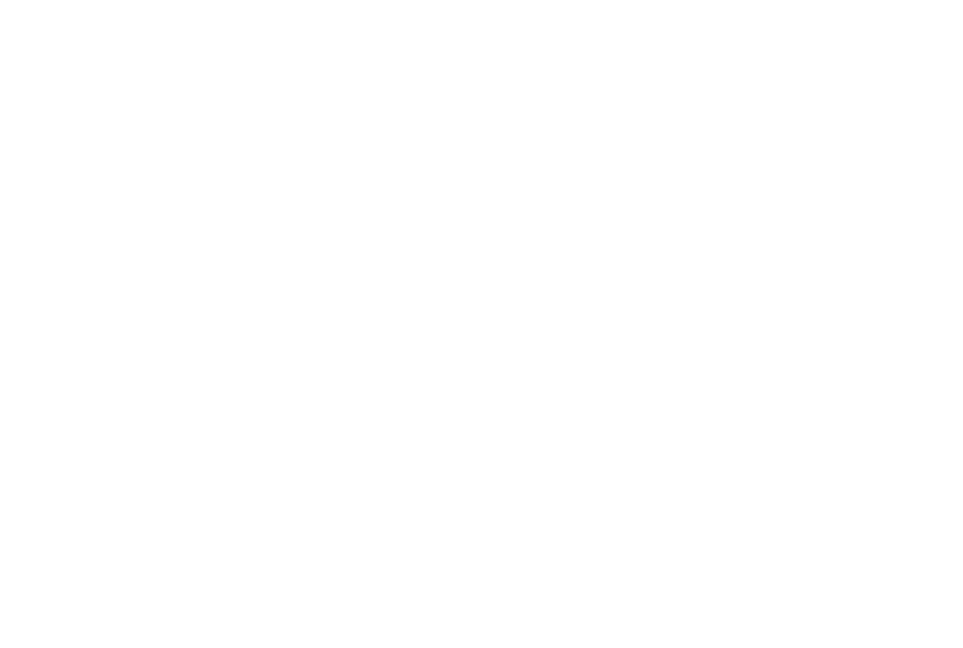
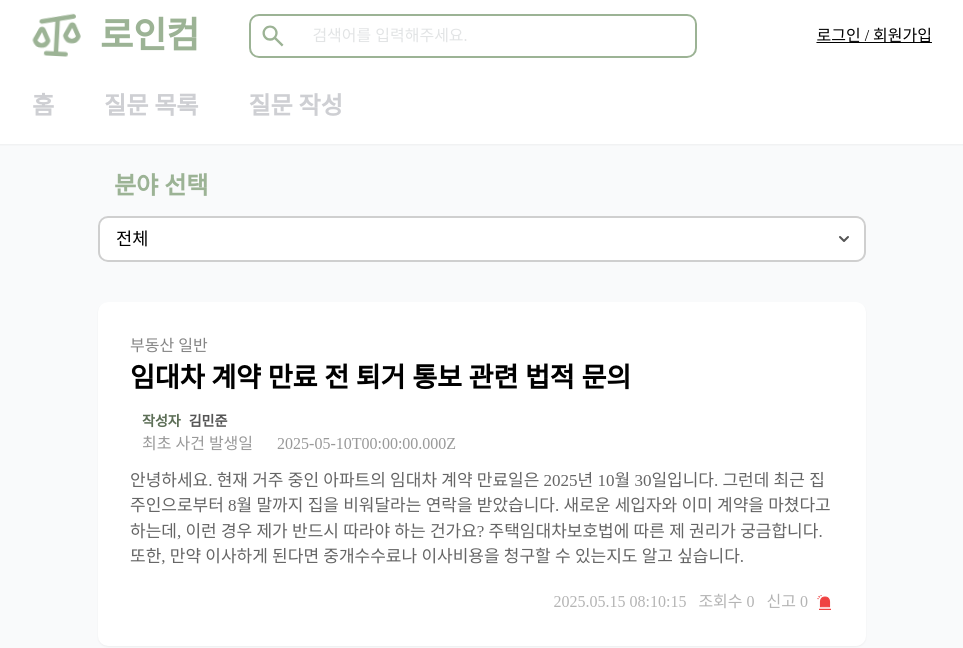
Before and after one commit to hodu42/law-in-comm-fe, a React (Create React App) app: page /manage/questions in a window 1280 px wide. Before the commit this address had no page. Shown: the top 648 px of the page, without its empty margins (158-1121 px from the left). Built offline with nearby package versions, Linux system fonts and the light colour scheme; a web font is replaced by a local one.

Commit message:
질문 관리 페이지 만드는 중, 회원가입 부분 수정중

```diff
--- a/src/components/route/ProtectedRoute.tsx
+++ b/src/components/route/ProtectedRoute.tsx
@@ -1,14 +1,10 @@
-import { Navigate, Outlet, useLocation } from 'react-router-dom';
+import { Navigate, Outlet } from "react-router-dom";
 
 export const ProtectedRoute = () => {
-  const accessToken = localStorage.getItem('accessToken');
-  const location = useLocation();
-
-  if (location.pathname === '/') {
-    return <Navigate to="/main" replace />;
-  }
+  const accessToken = localStorage.getItem("accessToken");
 
   if (!accessToken) {
+    alert("로그인이 필요한 기능입니다.");
     return <Navigate to="/login" replace />;
   }
 
--- a/src/pages/Login.tsx
+++ b/src/pages/Login.tsx
@@ -10,6 +10,7 @@ export const Login = (): React.JSX.Element => {
   const [userId, setUserId] = useState<string>("");
   const [password, setPassword] = useState<string>("");
   const [error, setError] = useState<string>("");
+  const [showRegisterModal, setShowRegisterModal] = useState<boolean>(false);
 
   // 아이디 또는 비밀번호가 입력되면 에러 메시지 초기화
   useEffect(() => {
@@ -133,14 +134,45 @@ export const Login = (): React.JSX.Element => {
           <span className="font-NotoSansKR text-[16px] pc:text-[20px]">
             아직 회원이 아니신가요?
           </span>
-          <Link
-            to="/users/join/general"
+          <button
+            onClick={() => setShowRegisterModal(!showRegisterModal)}
             className="font-NotoSansKR text-[16px] pc:text-[20px] text-[#A9BE8C] hover:text-[#9CB395] hover:underline transition-colors font-bold"
           >
             회원가입
-          </Link>
+          </button>
         </div>
       </div>
+
+      {/* 회원가입 모달 */}
+      {showRegisterModal && (
+        <div
+          onClick={(e) => {
+            e.stopPropagation();
+            setShowRegisterModal(!showRegisterModal);
+          }}
+          className="fixed inset-0 bg-black bg-opacity-50 flex items-center justify-center p-4 z-50"
+        >
+          <div className="relative bg-white flex flex-col rounded-lg w-[40%] h-[70%]">
+            <h1 className="text-center text-[35px] font-bold my-10">
+              회원가입
+            </h1>
+            <div className="flex justify-evenly">
+              <Link
+                className="bg-[#A9BE8C] font-bold text-5xl p-10 rounded-lg"
+                to="/users/join/general"
+              >
+                의뢰인
+              </Link>
+              <Link
+                className="bg-[#A9BE8C] font-bold text-5xl p-10 rounded-lg"
+                to="/users/join/lawyer"
+              >
+                변호사
+              </Link>
+            </div>
+          </div>
+        </div>
+      )}
 
       {/* 모바일 하단 네비게이션 */}
       <MobileNav />
--- /dev/null
+++ b/src/pages/ManageQuestions.tsx
@@ -0,0 +1,138 @@
+import { LegalSpecialityLabels } from "@/types/speciality";
+import { useNavigation } from "@/hooks/useNavigation";
+import { Question } from "@/types/question";
+import { formatDate } from "@/utils/dateFormat";
+import { useState } from "react";
+
+export const ManageQuestions = (): React.JSX.Element => {
+  const navigate = useNavigation();
+  const [threshold, setThreshold] = useState<number>(0);
+
+  const question: Question = {
+    questionId: 12345,
+    author: true, // 이 질문의 작성자 정보를 시스템이 알고 있음 (현재 로그인 유저가 작성자인지는 별도 로직)
+    title: "임대차 계약 만료 전 퇴거 통보 관련 법적 문의",
+    content:
+      "안녕하세요. 현재 거주 중인 아파트의 임대차 계약 만료일은 2025년 10월 30일입니다. 그런데 최근 집주인으로부터 8월 말까지 집을 비워달라는 연락을 받았습니다. 새로운 세입자와 이미 계약을 마쳤다고 하는데, 이런 경우 제가 반드시 따라야 하는 건가요? 주택임대차보호법에 따른 제 권리가 궁금합니다. 또한, 만약 이사하게 된다면 중개수수료나 이사비용을 청구할 수 있는지도 알고 싶습니다.",
+    authorId: "user_abcdef_789",
+    authorName: "김민준",
+    createdAt: "2025-05-15T08:10:15.000Z", // 현재 KST 2025-05-15 17:10:15에 해당하는 UTC 시간
+    updatedAt: "2025-05-15T08:10:15.000Z",
+    legalSpeciality: "REAL_ESTATE_GENERAL", // 부동산 관련 문의
+    firstOccurrenceDate: "2025-05-10T00:00:00.000Z", // 집주인으로부터 처음 연락 받은 날짜
+    viewCount: 0, // 새로 생성된 질문이므로 조회수는 0
+    reportCount: 0, // 새로 생성된 질문이므로 신고수도 0
+    anonymous: false, // 익명 질문 아님
+  };
+
+  return (
+    <main className="w-full px-4 max-w-[800px] mx-auto mt-[72px] pc:mt-[144px]">
+      {/* 분야 필터 */}
+      <div className="my-6">
+        <label
+          htmlFor="speciality"
+          className="block text-[1.5rem] font-bold text-[#9CB395] mb-3 pl-4"
+        >
+          분야 선택
+        </label>
+        <div className="relative">
+          <select
+            id="speciality"
+            value={threshold}
+            onChange={(e) => setThreshold(Number(e.target.value))}
+            className="appearance-none w-full px-4 py-2 border-2 text-[1.1rem] border-[#CFCFCF] rounded-[10px] bg-white focus:outline-none focus:border-[#9CB395] hover:border-[#9CB395] hover:cursor-pointer transition-colors"
+          >
+            <option value="">전체</option>
+            {Object.entries(LegalSpecialityLabels).map(([key, label]) => (
+              <option key={key} value={key}>
+                {label}
+              </option>
+            ))}
+          </select>
+          <div className="pointer-events-none absolute inset-y-0 right-0 flex items-center px-3">
+            <svg
+              className="h-5 w-5 text-[#555555]"
+              xmlns="http://www.w3.org/2000/svg"
+              viewBox="0 0 20 20"
+              fill="currentColor"
+            >
+              <path
+                fillRule="evenodd"
+                d="M5.293 7.293a1 1 0 011.414 0L10 10.586l3.293-3.293a1 1 0 111.414 1.414l-4 4a1 1 0 01-1.414 0l-4-4a1 1 0 010-1.414z"
+                clipRule="evenodd"
+              />
+            </svg>
+          </div>
+        </div>
+      </div>
+      {/* 질문 영역 */}
+      {question && (
+        <article className="bg-white my-10 rounded-[10px] shadow-sm">
+          <div className="flex flex-col p-8">
+            <div className="flex flex-col gap-4">
+              <div className="flex justify-between items-center">
+                <span className="text-[18px] pc:text-[16px] text-[#848484]">
+                  {LegalSpecialityLabels[question.legalSpeciality]}
+                </span>
+              </div>
+            </div>
+
+            <div className="flex flex-col gap-3">
+              <h2 className="text-[21px] pc:text-[27px] font-bold mr-2">
+                {question.title}
+              </h2>
+              <div className="flex flex-col pl-3">
+                {question.authorName && (
+                  <div className="flex text-[12px] pc:text-[14px]">
+                    <span className="font-bold text-[#5C6E56] mr-2">
+                      작성자
+                    </span>
+                    <h1 className="font-bold text-[#555]">
+                      {question.authorName}
+                    </h1>
+                  </div>
+                )}
+                <div className="flex text-[14px] pc:text-[16px] text-[#999]">
+                  <span className="mr-6">최초 사건 발생일</span>
+                  <p>{question.firstOccurrenceDate}</p>
+                </div>
+              </div>
+              <p className="text-[#656565] text-[15px] pc:text-[17px] whitespace-pre-line">
+                {question.content}
+              </p>
+            </div>
+            <div className="flex mt-5 text-[14px] pc:text-[16px] text-[#B4B4B4] justify-end">
+              <span className="mr-3">
+                {question.updatedAt
+                  ? formatDate(question.updatedAt)
+                  : formatDate(question.createdAt)}
+              </span>
+              <span className="mr-3">조회수 {question.viewCount}</span>
+              <div className="flex items-center gap-2">
+                <span>신고 {question.reportCount}</span>
+                {/*TODO: 신고 버튼 누를시 페이지 로딩하도록 만들기*/}
+                <button>
+                  <svg
+                    className="w-[14px] h-[14px] pc:w-[18px] pc:h-[18px] text-[#EF4242] hover:text-[#D63030] transition-colors flex-shrink-0"
+                    fill="none"
+                    viewBox="0 0 16 16"
+                  >
+                    <path
+                      fill="currentColor"
+                      stroke="currentColor"
+                      d="M12 12.167H4V7.5a4 4 0 0 1 8 0v4.667Z"
+                    />
+                    <path
+                      stroke="currentColor"
+                      d="M2.667 14.5h10.666m-12-9.666 1 .333m2-3.333.334 1m-1.333 1-1-1"
+                    />
+                  </svg>
+                </button>
+              </div>
+            </div>
+          </div>
+        </article>
+      )}
+    </main>
+  );
+};
--- a/src/routes/routes.tsx
+++ b/src/routes/routes.tsx
@@ -1,4 +1,4 @@
-import { RouteObject } from "react-router-dom";
+import { RouteObject, Navigate } from "react-router-dom";
 import { MainPage } from "@/pages/MainPage";
 import { Test } from "@/pages/testPages/Test";
 import { RegisterTest } from "@/pages/testPages/RegisterTest";
@@ -23,6 +23,7 @@ import { ClientMyPageModify } from "@/pages/ClientMyPageModify";
 import { LawyerMyPageModify } from "@/pages/LawyerMyPageModify";
 import { Layout } from "@/components/Layout";
 import { ProtectedRoute } from "@/components/route/ProtectedRoute";
+import { ManageQuestions } from "@/pages/ManageQuestions";
 
 export const protectedRoutesWithoutLayout: RouteObject[] = [
   {
@@ -53,6 +54,10 @@ export const protectedRoutesWithoutLayout: RouteObject[] = [
 
 export const RoutesWithLayout: RouteObject[] = [
   {
+    index: true,
+    element: <Navigate to="main" replace />,
+  },
+  {
     path: "/main",
     element: <MainPage />,
   },
@@ -67,6 +72,10 @@ export const RoutesWithLayout: RouteObject[] = [
   {
     path: "/lawyer/manage",
     element: <ManageLawyerRegister />,
+  },
+  {
+    path: "/manage/questions",
+    element: <ManageQuestions />,
   },
 ];
 
@@ -169,8 +178,8 @@ export const headerPaths = [
   },
   {
     title: "질문 관리",
-    link: "/question/manage",
-    currentCheck: "/question/manage",
+    link: "/manage/questions",
+    currentCheck: "/manage/questions",
     roles: [Role.ADMIN],
   },
   {
```
